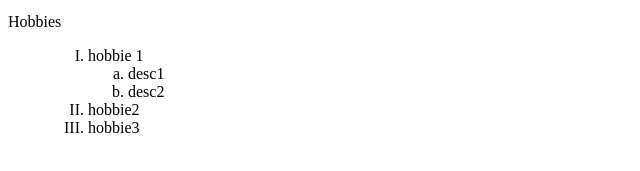
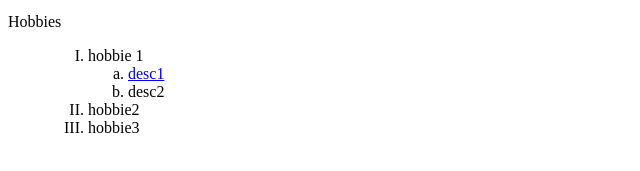
Before and after one commit to aymensellaouti/L1Math, a plain HTML site: page correction/cv.html in a window 1280 px wide. Shown: the part 375-546 px from the top of the page, 0-640 px from the left. Drawn offline with Linux system fonts and the light colour scheme.

Commit message:
=second commit

```diff
--- a/correction/cv.html
+++ b/correction/cv.html
@@ -38,7 +38,7 @@
             <li>
                 hobbie 1
                 <ol type="a">
-                    <li>desc1</li>
+                    <li><a href="index.html"> desc1 </a></li>
                     <li>desc2</li>
                 </ol>
             </li>
```
